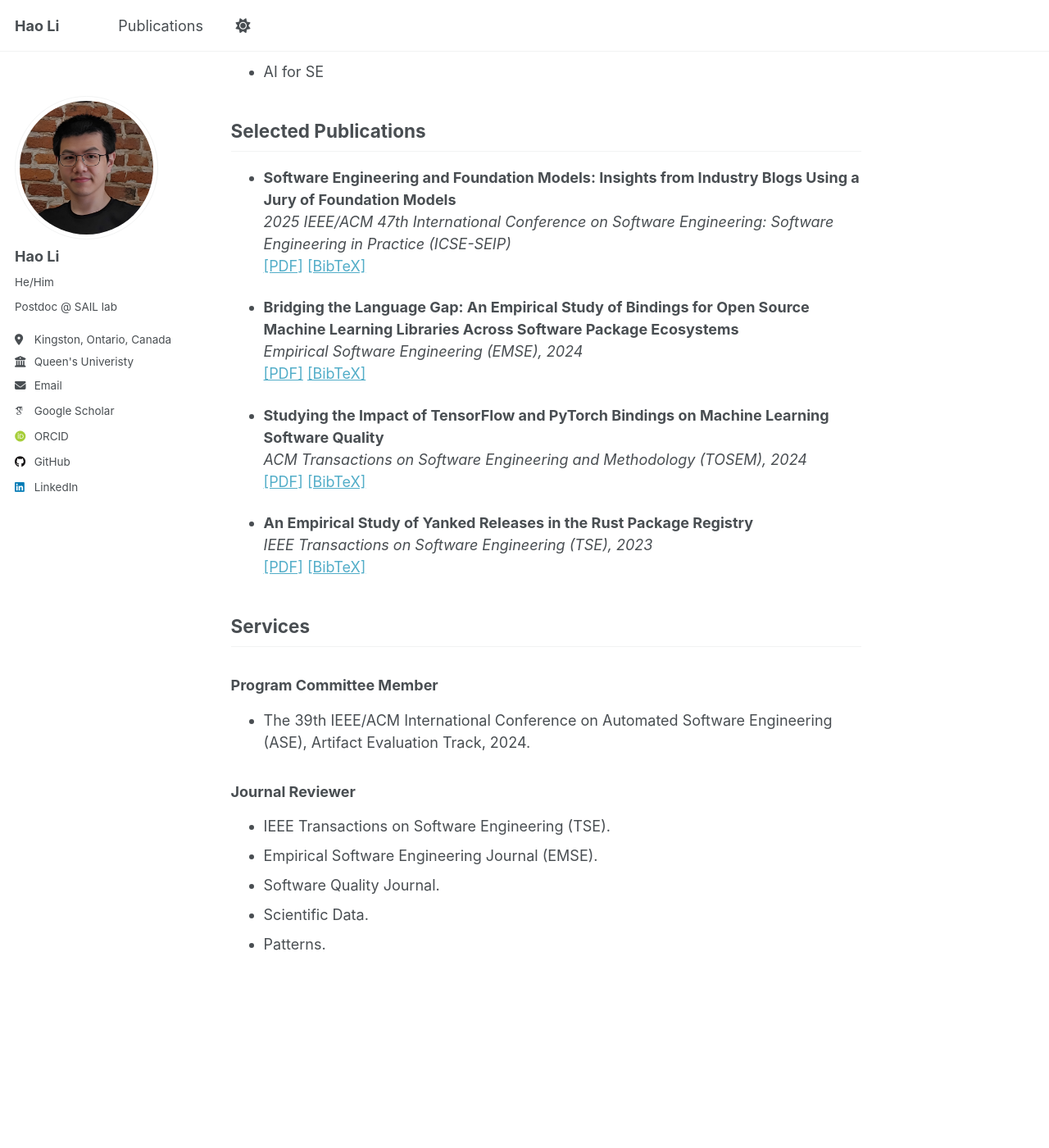
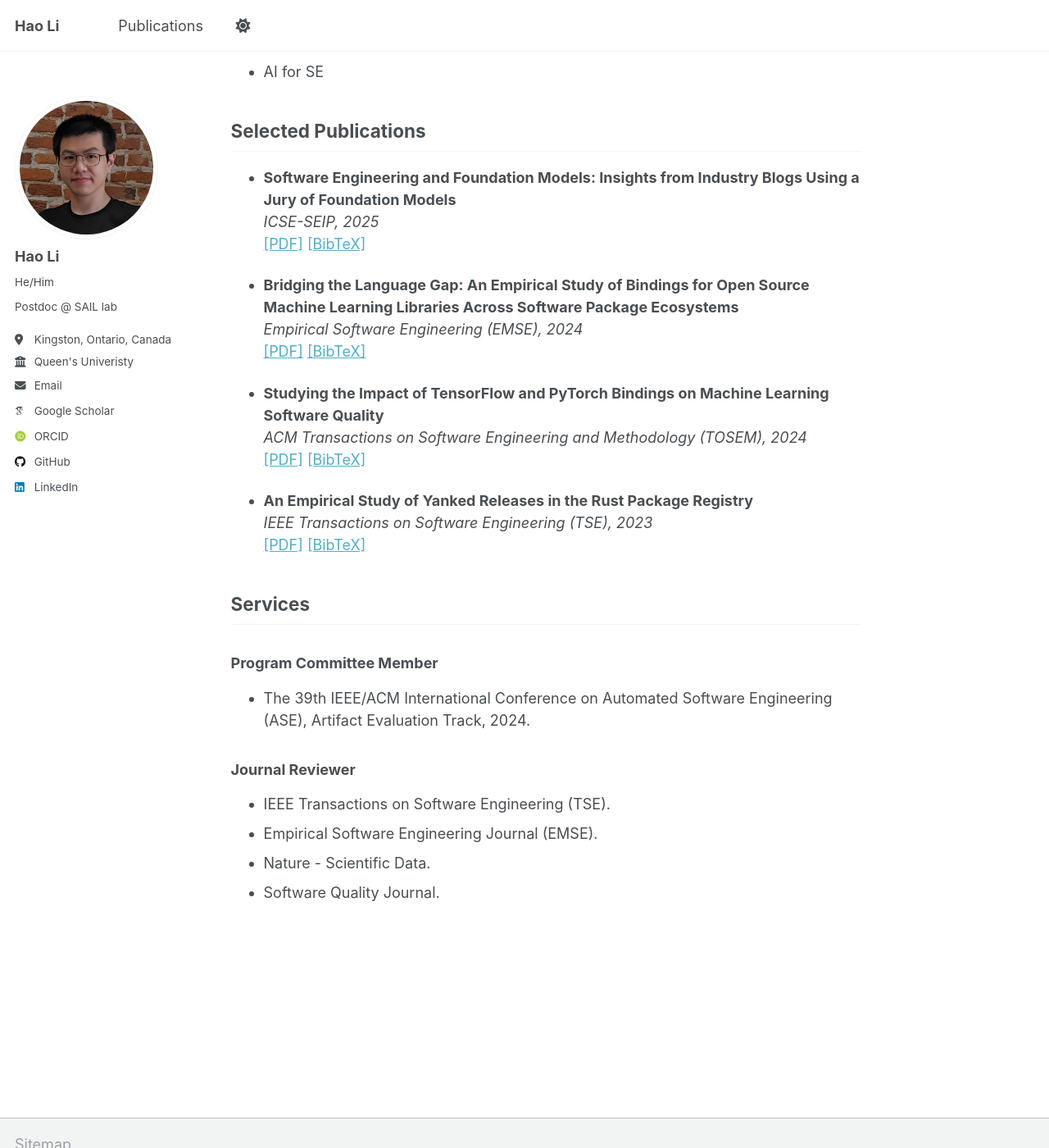
Before and after one commit to Leo-LiHao/Leo-LiHao.github.io, a Jekyll site: the page built from _pages/about.md, in a window 1280 px wide and 1400 px high, scrolled down 298 px. Shown: the whole window at 82% size. Built offline with Jekyll 4.4.1, drawn with Linux system fonts in a browser that asks for light colours; some web fonts are replaced.

Commit message:
updated about me

```diff
--- a/_pages/about.md
+++ b/_pages/about.md
@@ -16,7 +16,7 @@ I am a Postdoctoral Researcher at the [Software Analysis and Intelligence Lab (S
 ## Selected Publications
 
 - **Software Engineering and Foundation Models: Insights from Industry Blogs Using a Jury of Foundation Models**
-  *2025 IEEE/ACM 47th International Conference on Software Engineering: Software Engineering in Practice (ICSE-SEIP)*
+  *ICSE-SEIP, 2025*
   [[PDF]](https://leo-lihao.github.io/files/C1.pdf) [[BibTeX]](https://leo-lihao.github.io/files/C1.bib)
 
 - **Bridging the Language Gap: An Empirical Study of Bindings for Open Source Machine Learning Libraries Across Software Package Ecosystems**
@@ -41,6 +41,5 @@ I am a Postdoctoral Researcher at the [Software Analysis and Intelligence Lab (S
 
 - IEEE Transactions on Software Engineering (TSE).
 - Empirical Software Engineering Journal (EMSE).
+- Nature - Scientific Data.
 - Software Quality Journal.
-- Scientific Data.
-- Patterns.
```
